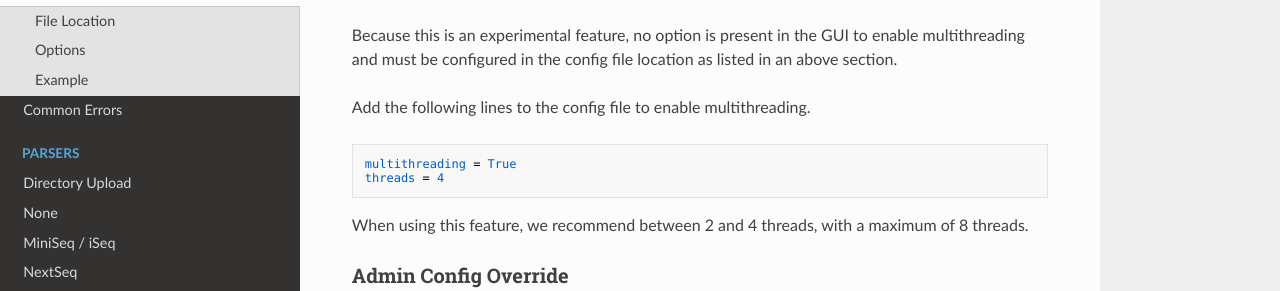
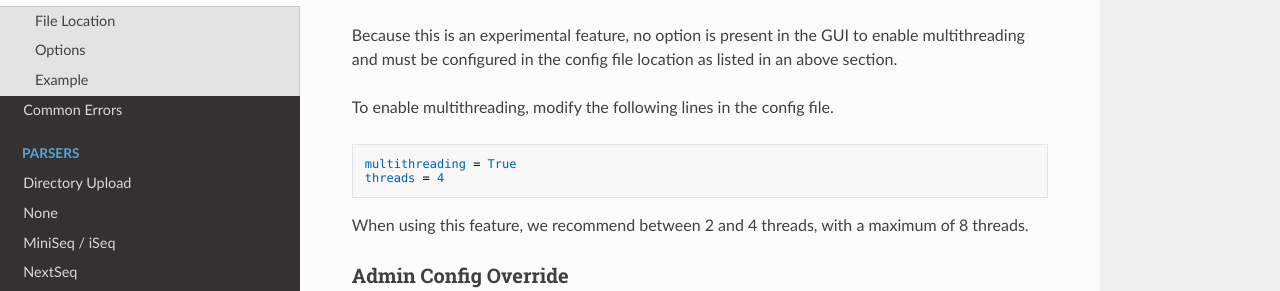
Before and after one commit to phac-nml/irida-uploader, an MkDocs documentation site: the page built from docs/configuration.md, in a window 1280 px wide and 900 px high, scrolled down 2108 px. Shown: the part 160-451 px from the top of the window. Built offline with MkDocs 1.6.1, drawn with Linux system fonts in a browser that asks for light colours; nearby versions of some CDN libraries; old or Windows-style settings are respelled for this version of MkDocs.

Commit message:
fix some wording for multithreading

````diff
--- a/docs/configuration.md
+++ b/docs/configuration.md
@@ -95,7 +95,7 @@ Multithreaded can also be configured system wide to be used in the GUI.
 
 Because this is an experimental feature, no option is present in the GUI to enable multithreading and must be configured in the config file location as listed in an above section.
 
-Add the following lines to the config file to enable multithreading.
+To enable multithreading, modify the following lines in the config file.
 
 ```
 multithreading = True
````
